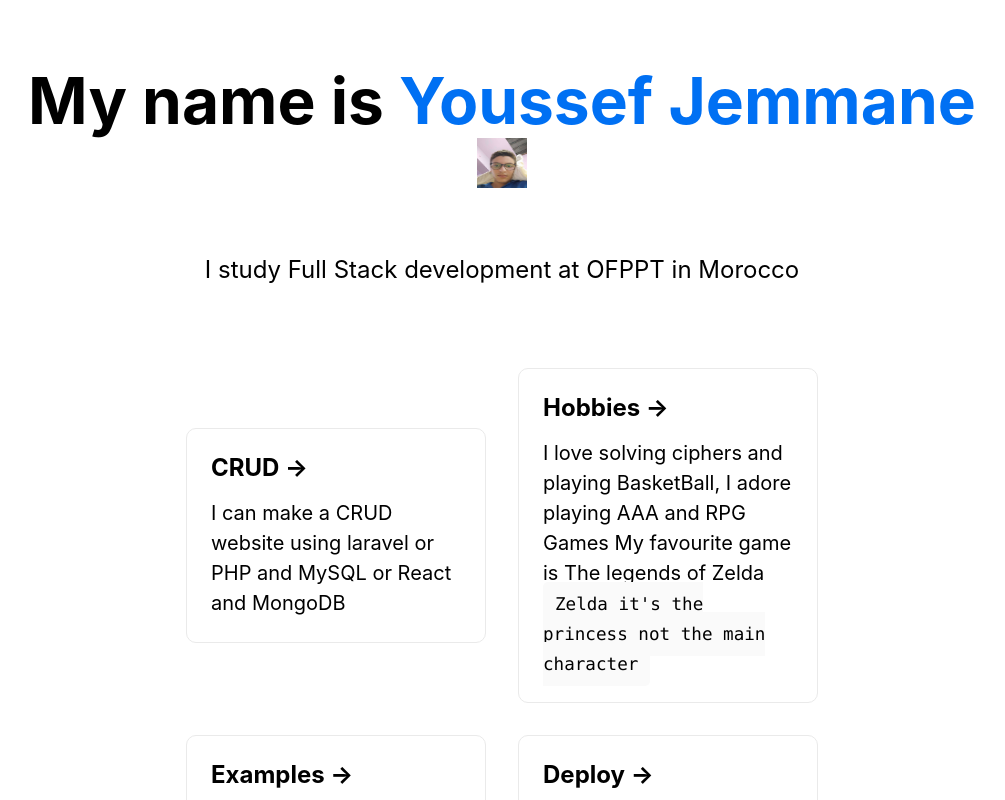
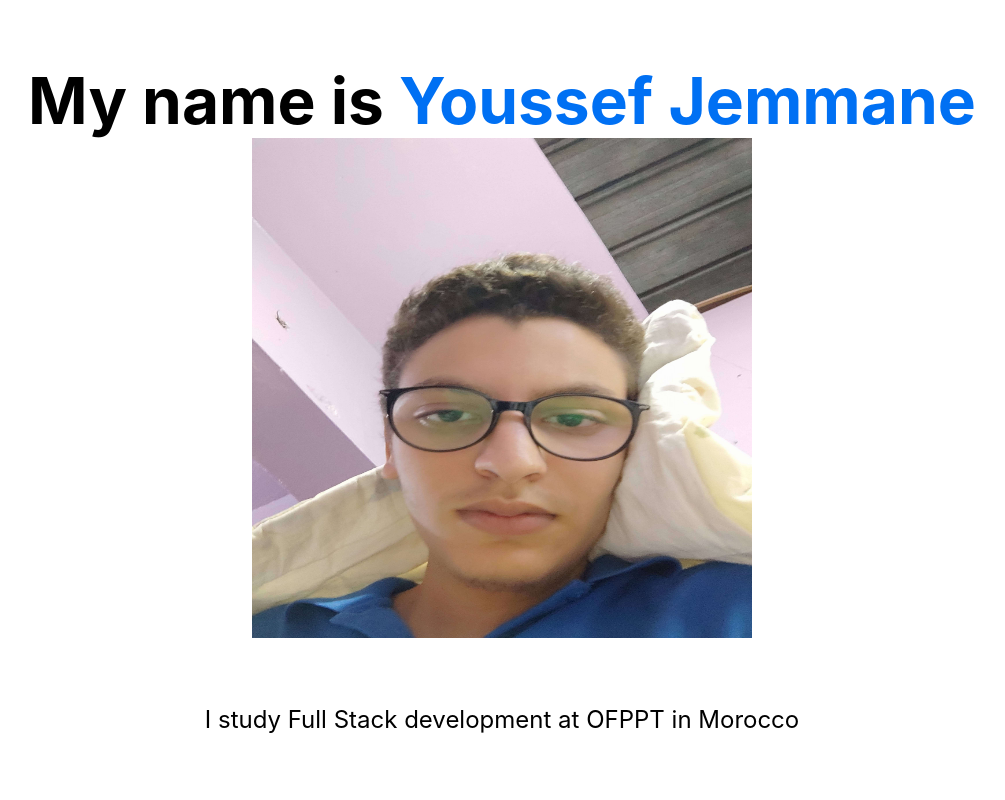
Before and after one commit to YoussefJemmane/joemane, a Next.js app: page / in a window 1280 px wide. Shown: the top 800 px of the page, without its empty margins (138-1143 px from the left). Built offline with nearby package versions, Linux system fonts and the light colour scheme.

Commit message:
Update index.js

```diff
--- a/pages/index.js
+++ b/pages/index.js
@@ -20,8 +20,8 @@ export default function Home() {
 
           src="/IMG_20211010_142349.jpg"
           alt="Picture of Me"
-          width="50px"
-          height="50px"
+          width="500"
+          height="500"
 
 
         />
```
